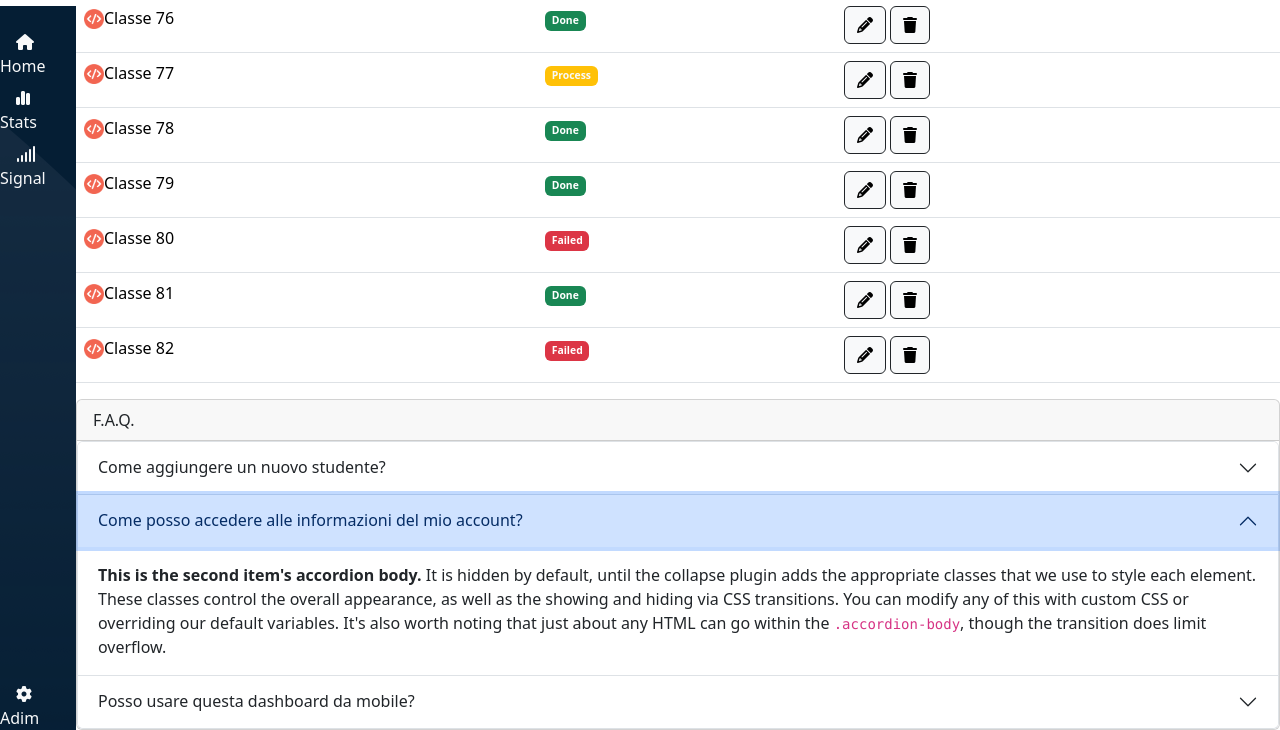
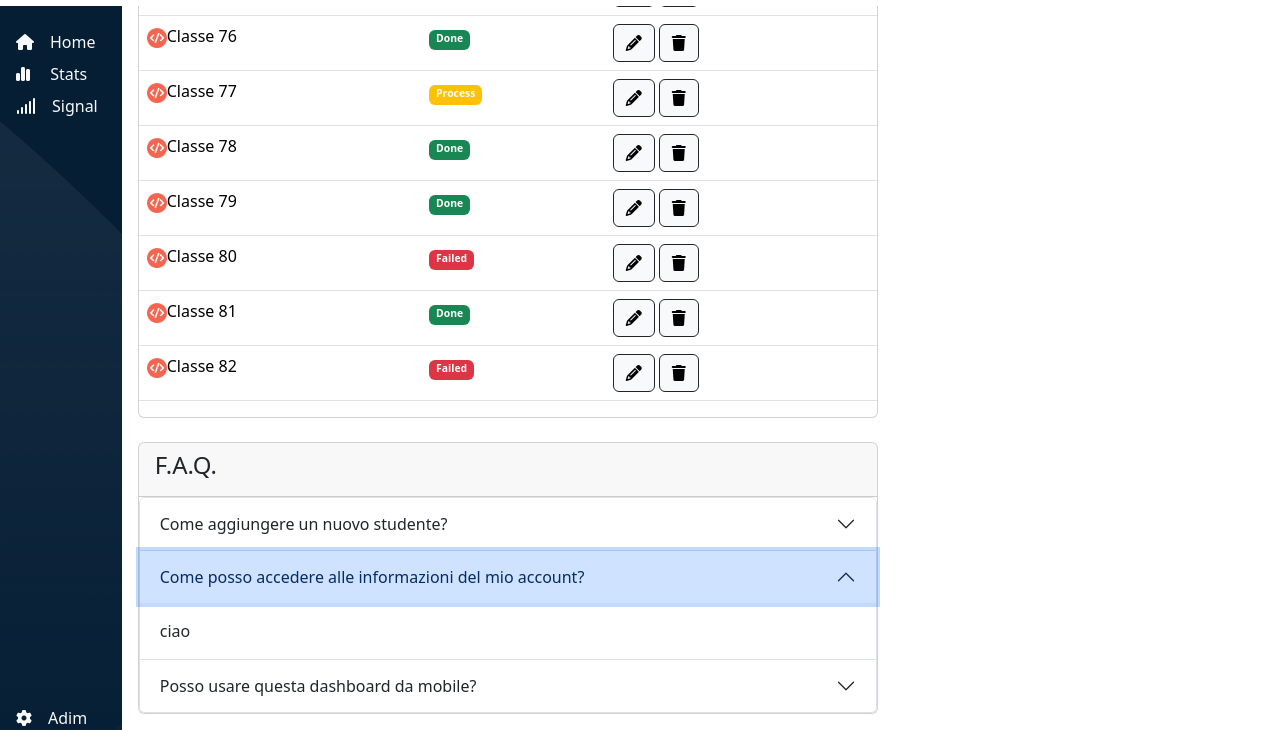
Before and after one commit to tinotringali/html-css-bootstrap-dashboard, a plain HTML site: page test.html in a window 1280 px wide. Both pictures are taken after a click on the button "Come posso accedere alle informazioni del mio account?". Shown: the part 70-800 px from the top of the page. Drawn offline with nearby package versions, Linux system fonts and the light colour scheme.

Commit message:
fixed nuove classi e FAQ

```diff
--- a/test.html
+++ b/test.html
@@ -153,9 +153,12 @@
           </div>
           <!--/colonna-3 -->
         </div>
-        <!-- lista studenti -->
-        <div class="col-12">
-          <div>
+        <!-- lista classi -->
+        <div id="colonna_1" class="col-12 col-lg-8 p-3">
+          <div class="card">
+            <div class="card-header">
+              <h4>Prossime classi</h4>
+            </div>
             <table class="table">
               <thead>
                 <tr>
@@ -250,12 +253,11 @@
               </tbody>
             </table>
           </div>
-          <!-- lista studenti -->
+          <!-- lista classi -->
           <!-- FAQ -->
-          <div class="col-12">
-            <div class="card">
+          <div class="card mt-4">
             <div class="card-header">
-                F.A.Q.
+              <h4>F.A.Q.</h4>
             </div>
             <div class="accordion" id="accordionExample">
               <div class="accordion-item">
@@ -266,7 +268,7 @@
                 </h2>
                 <div id="collapseOne" class="accordion-collapse collapse show" aria-labelledby="headingOne" data-bs-parent="#accordionExample">
                   <div class="accordion-body">
-                      <strong>This is the first item's accordion body.</strong> It is shown by default, until the collapse plugin adds the appropriate classes that we use to style each element. These classes control the overall appearance, as well as the showing and hiding via CSS transitions. You can modify any of this with custom CSS or overriding our default variables. It's also worth noting that just about any HTML can go within the <code>.accordion-body</code>, though the transition does limit overflow.
+                      ciao
                   </div>
                 </div>
               </div>
@@ -278,7 +280,7 @@
                 </h2>
                 <div id="collapseTwo" class="accordion-collapse collapse" aria-labelledby="headingTwo" data-bs-parent="#accordionExample">
                   <div class="accordion-body">
-                      <strong>This is the second item's accordion body.</strong> It is hidden by default, until the collapse plugin adds the appropriate classes that we use to style each element. These classes control the overall appearance, as well as the showing and hiding via CSS transitions. You can modify any of this with custom CSS or overriding our default variables. It's also worth noting that just about any HTML can go within the <code>.accordion-body</code>, though the transition does limit overflow.
+                    ciao
                   </div>
                 </div>
               </div>
@@ -290,8 +292,7 @@
                 </h2>
                 <div id="collapseThree" class="accordion-collapse collapse" aria-labelledby="headingThree" data-bs-parent="#accordionExample">
                   <div class="accordion-body">
-                      <strong>This is the third item's accordion body.</strong> It is hidden by default, until the collapse plugin adds the appropriate classes that we use to style each element. These classes control the overall appearance, as well as the showing and hiding via CSS transitions. You can modify any of this with custom CSS or overriding our default variables. It's also worth noting that just about any HTML can go within the <code>.accordion-body</code>, though the transition does limit overflow.
-                    </div>
+                    ciao
                   </div>
                 </div>
               </div>
```
Lines whose indentation alone changed are shown as unchanged.
